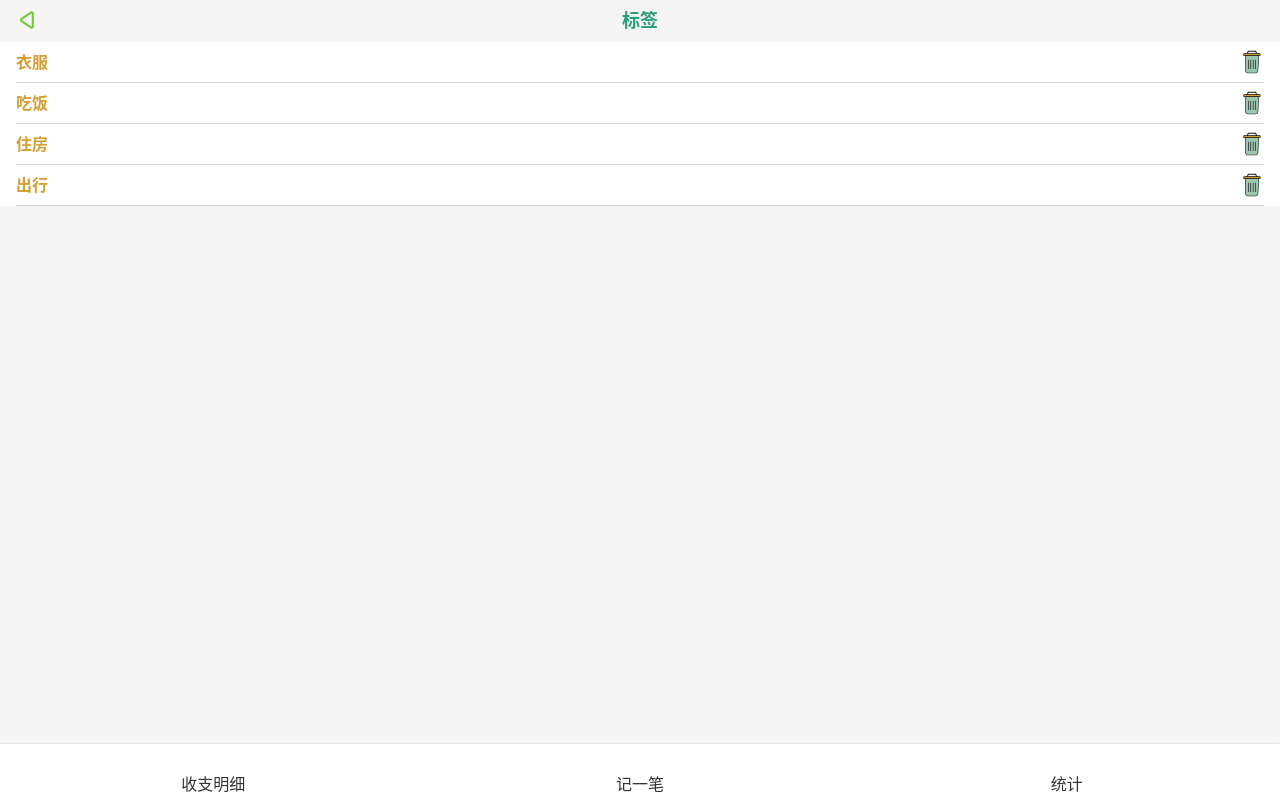
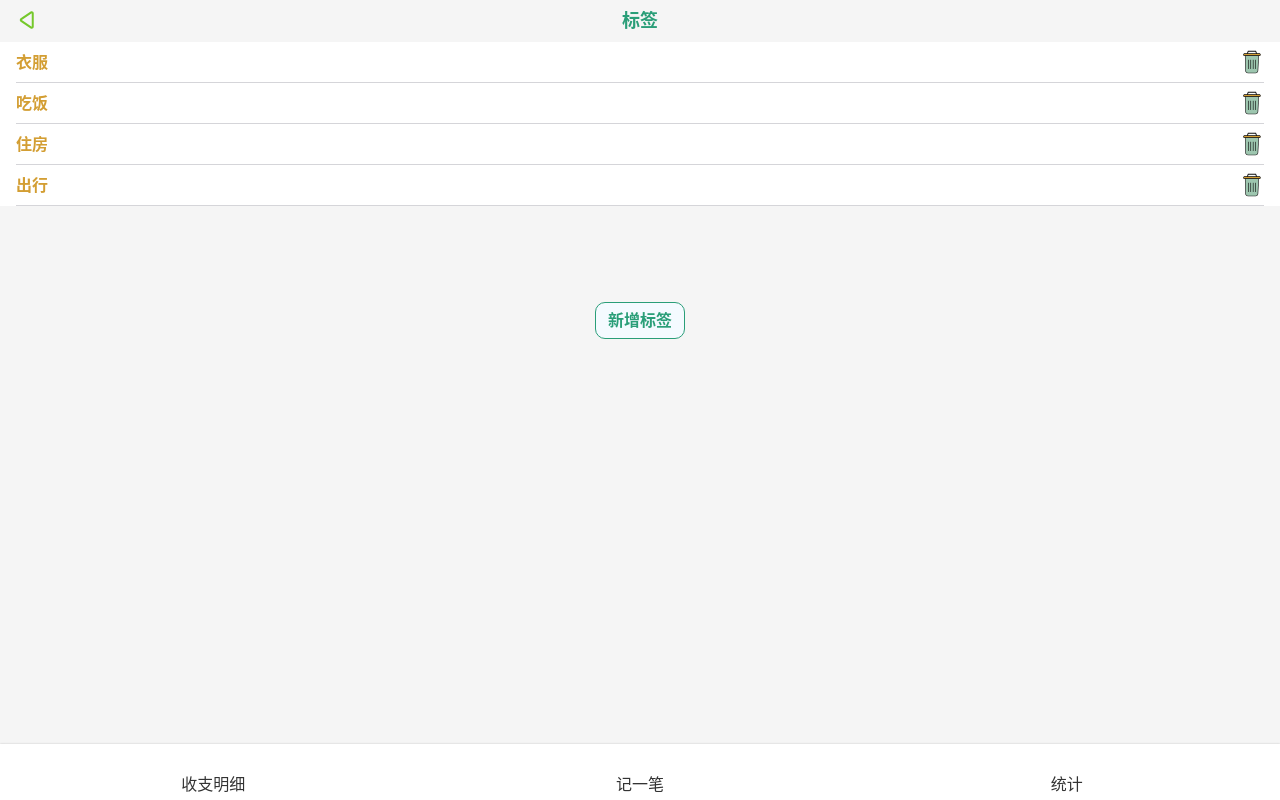
Before and after one commit to yichang8421/BitByBiter, a React app: page /#/edit in a window 1280 px wide. Built offline with nearby package versions, Linux system fonts and the light colour scheme.

Commit message:
使用 OhMyPrompt.tsx

```diff
--- a/src/views/component/EditTags/TagsList.tsx
+++ b/src/views/component/EditTags/TagsList.tsx
@@ -1,4 +1,4 @@
-import React from "react";
+import React, {useRef, useState} from "react";
 import Layout from "components/Layout";
 import {useTags} from "hooks/useTags";
 import styled from "styled-components";
@@ -7,6 +7,7 @@ import {Link} from "react-router-dom";
 import {Button} from "components/MyButton";
 import {ElementCenter} from "../../../components/CalculatorOutput/ElementCenter";
 import {Space} from "../../../components/CalculatorOutput/Space";
+import {OhMyPrompt} from "../../../components/OhMyPrompt";
 
 const TitleWrapper = styled.div`
     text-align: center;
@@ -48,6 +49,13 @@ const TagList = styled.ol`
 
 const TagsList = () => {
     const {tags, addTag, deleteTag} = useTags();
+    const [newTag, setNewTag] = useState("");
+    const child = useRef();
+    const onChild = () => {
+        // @ts-ignore
+        child.current.openMyPrompt();
+    };
+
     return (
         <Layout>
             <TitleWrapper>
@@ -77,13 +85,22 @@ const TagsList = () => {
             <Space/>
             <Space/>
             <Space/>
+            <Space/>
+            <Space/>
             <ElementCenter>
-                {/*<Button*/}
-                {/*    onClick={() => {*/}
-                {/*        addTag();*/}
-                {/*    }}*/}
-                {/*>新增标签*/}
-                {/*</Button>*/}
+                <Button
+                    onClick={() => {
+                        onChild();
+                    }}
+                >
+                    新增标签
+                </Button>
+                <OhMyPrompt
+                    newTag={newTag}
+                    setNewTag={setNewTag}
+                    addTag={addTag}
+                    onRef={child}
+                />
             </ElementCenter>
         </Layout>
     );
```
Also changed, not shown: src/components/OhMyPrompt.tsx (+3 -4 lines).
